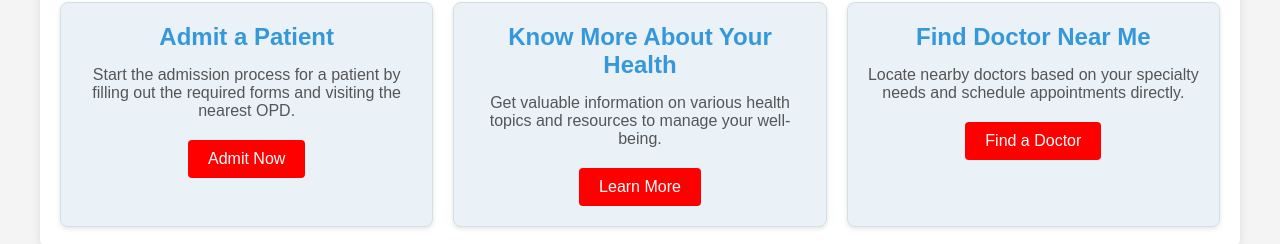
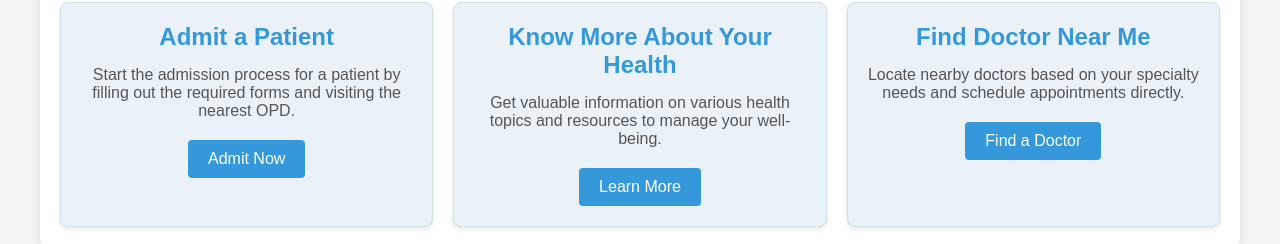
Before and after one commit to CyberHunter8857/SIH_2024, a plain HTML site: page index.html in a window 1280 px wide. Shown: the part 95-339 px from the top of the page. Drawn offline with Linux system fonts and the light colour scheme.

Commit message:
Revert "colour change"
This reverts commit c7c34be6295c2dbb7c29b84a5af4f8254731f9e3.

```diff
--- a/index.html
+++ b/index.html
@@ -75,8 +75,7 @@
 
         /* Button styling */
         .block button {
-            /* background-color: #3498db; */
-            background-color: #ff0000;
+            background-color: #3498db;
             color: #fff;
             border: none;
             border-radius: 4px;
```
